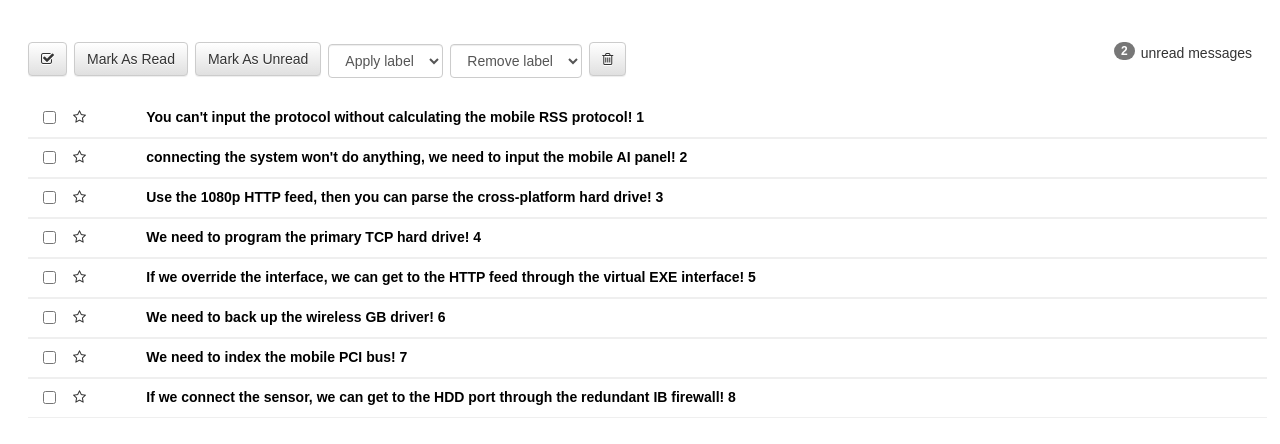
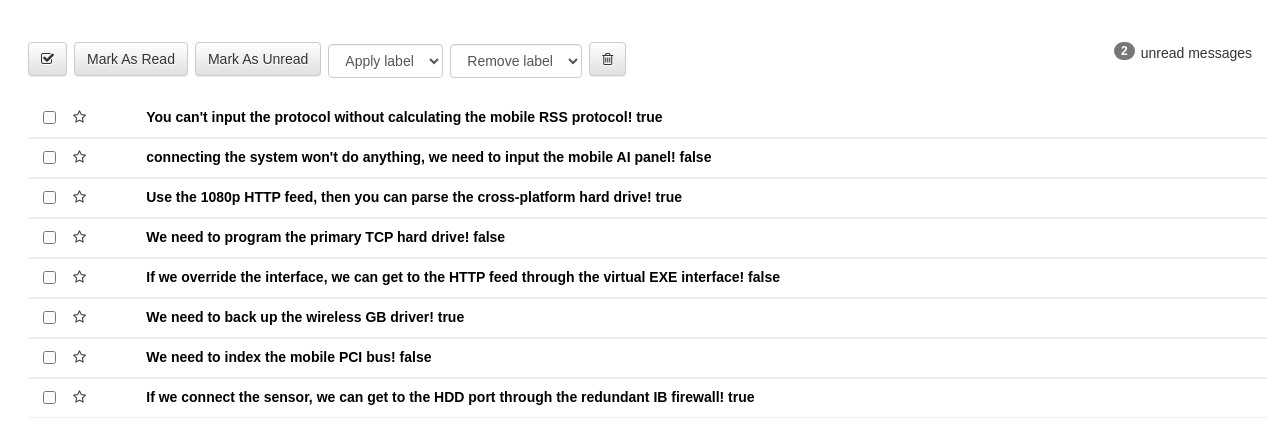
Before and after one commit to kenkotch/react-inbox, a React (Create React App) app: page / in a window 1280 px wide. Shown: the top 444 px of the page. Built offline with nearby package versions, Linux system fonts and the light colour scheme.

Commit message:
restructured App.js and removed MainApp.js

```diff
--- a/src/components/Message.js
+++ b/src/components/Message.js
@@ -1,8 +1,6 @@
 import React from 'react'
 
-const Message = (message) => (
-
-
+const Message = ({ message }) => (
   <div className="row message unread">
     <div className="col-xs-1">
       <div className="row">
@@ -16,7 +14,7 @@ const Message = (message) => (
     </div>
     <div className="col-xs-11">
       <a href="#">
-        { `${message.subject} ${message.id}` }
+        { `${ message.subject } ${ message.starred }` }
       </a>
     </div>
   </div>
--- a/src/components/MessageList.js
+++ b/src/components/MessageList.js
@@ -3,7 +3,7 @@ import Message from './Message'
 
 const MessageList = ({ messages }) => (
   <div>
-  { messages.map(message => <Message key = { message.id }  subject={ message.subject } id={message.id} />) }
+  { messages.map(message => <Message key = { message.id }  message={ message } />) }
   </div>
 )
 
```
Also changed, not shown: src/components/App.js (renamed from src/App.js, +8 -8 lines), src/index.js (+10 -10 lines), src/components/App.css (renamed from src/App.css).
